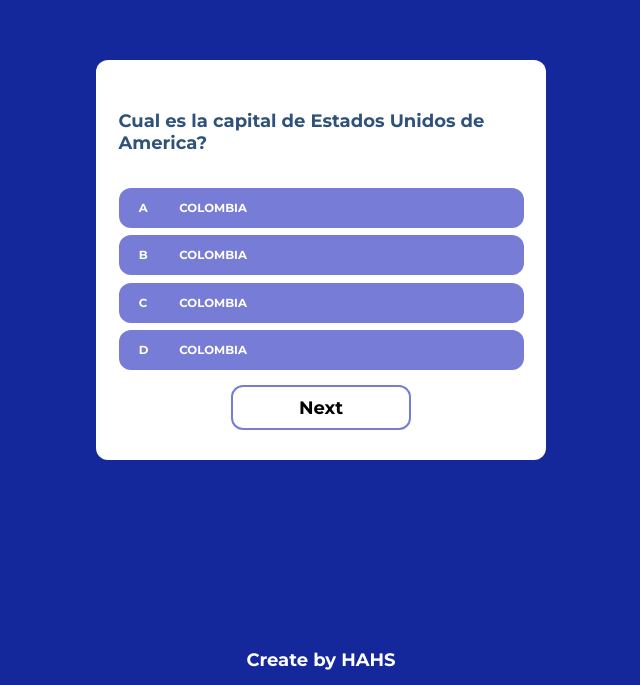
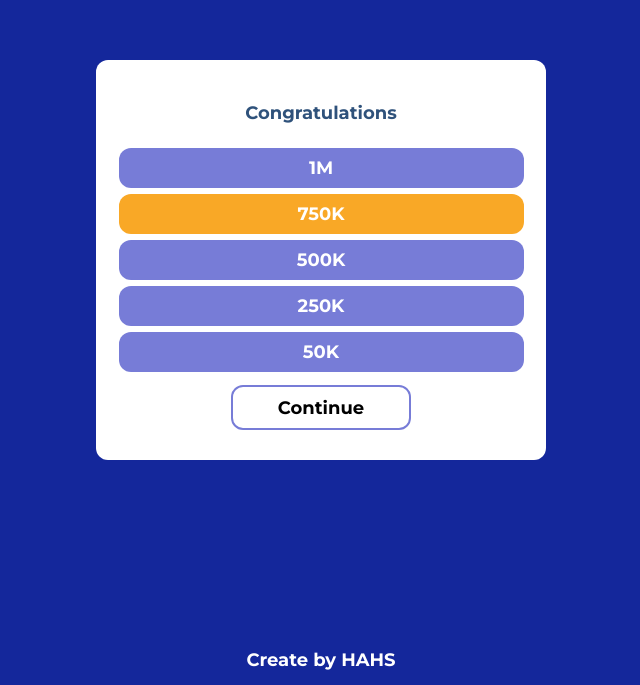
Before and after one commit to hahs-92/myTriviaApp, a React (Create React App) app: page / in a window 1280 px wide. Shown: the part 115-800 px from the top of the page, without its empty margins (319-959 px from the left). Built offline with nearby package versions, Linux system fonts and the light colour scheme.

Commit message:
CardScore

```diff
--- a/src/App.tsx
+++ b/src/App.tsx
@@ -7,6 +7,7 @@ import CardCover from './components/CardCover'
 import CardInfo from './components/CardInfo';
 import CardQuestion from './components/CardQuestion';
 import OptionItem from './components/OptionItem';
+import CardScore from './components/CardScore';
 
 function App() {
   return (
@@ -16,13 +17,14 @@ function App() {
         <Card >
           {/* <CardCover /> */}
           {/* <CardInfo /> */}
-          <CardQuestion
+          {/* <CardQuestion
             title='Cual es la capital de  Estados Unidos de America?'
             questions={['1','2','3','4']}
             render= { (answer, index) => (
               <OptionItem key={index} index={ index } option='COLOMBIA' />
             )}
-          />
+          /> */}
+          <CardScore />
         </Card>
       </main>
 
--- /dev/null
+++ b/src/components/CardScore.tsx
@@ -0,0 +1,32 @@
+//styles
+import { CardScoreWrapper, Item } from '../styles/components/CardScoreStyles'
+//components
+import Button from './Button'
+
+enum awares { "50K","250K","500K","750K", "1M" }
+
+const CardScore = () => {
+    return(
+        <CardScoreWrapper >
+            <section className='Title'>
+                <h2>Congratulations</h2>
+            </section>
+
+            <section>
+                <ul className='ScoreOptions'>
+                    <Item >{awares[4]}</Item>
+                    <Item active={true}>{awares[3]}</Item>
+                    <Item>{awares[2]}</Item>
+                    <Item>{awares[1]}</Item>
+                    <Item>{awares[0]}</Item>
+                </ul>
+            </section>
+
+            <section className='ButtonWrapper'>
+                <Button title='Continue'/>
+            </section>
+        </CardScoreWrapper>
+    )
+}
+
+export default CardScore
--- a/src/styles/GlobalStyles.ts
+++ b/src/styles/GlobalStyles.ts
@@ -23,14 +23,21 @@ const GlobalStyles  = createGlobalStyle `
         font-family: 'Montserrat', sans-serif;
         font-size: 62.5%;
     }
+
     h1 {
         font-size: 3.6rem;
     }
+
     h2 {
         font-size: 1.8rem;
     }
+
     h4 {
         font-size: 1.4rem;
     }
+
+    li {
+        list-style: none;
+    }
 `
 export default GlobalStyles
--- /dev/null
+++ b/src/styles/components/CardScoreStyles.ts
@@ -0,0 +1,52 @@
+import styled from "styled-components";
+//Global variables
+import { GlobalVariables } from '../GlobalStyles'
+
+type ItemProps = {
+    active?: boolean
+}
+
+export const CardScoreWrapper = styled.article `
+    display: grid;
+    grid-template: 60px 1fr 60px / 1fr;
+    padding: 5%;
+    width: 100%;
+    height: 100%;
+
+    .Title {
+        display: flex;
+        justify-content: center;
+        align-items: center;
+    }
+
+    .ScoreOptions {
+        display: flex;
+        flex-direction: column;
+        justify-content: space-evenly;
+        height: 100%;
+
+    }
+
+    .ButtonWrapper {
+        display: flex;
+        justify-content: center;
+        align-items: center;
+    }
+`
+
+export const Item = styled.li<ItemProps> `
+    display: flex;
+    justify-content: center;
+    align-items: center;
+    height: 40px;
+    background-color: ${({active}) =>
+        active
+        ? GlobalVariables.orange
+        : GlobalVariables.blue
+    };
+    color: white;
+    font-size: 1.8rem;
+    border-radius: 12px;
+    cursor: pointer;
+
+`
```
